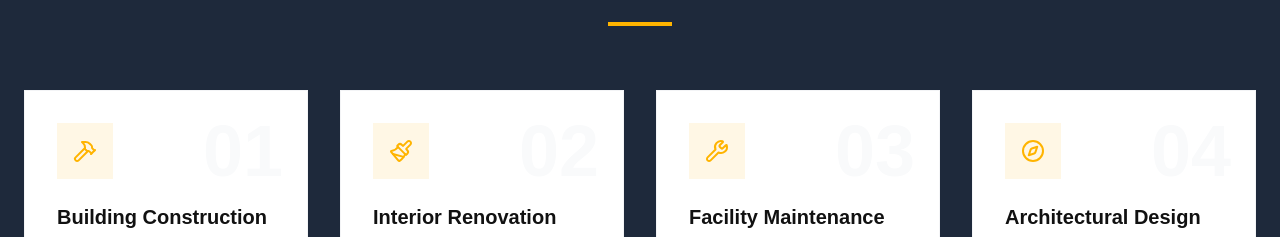
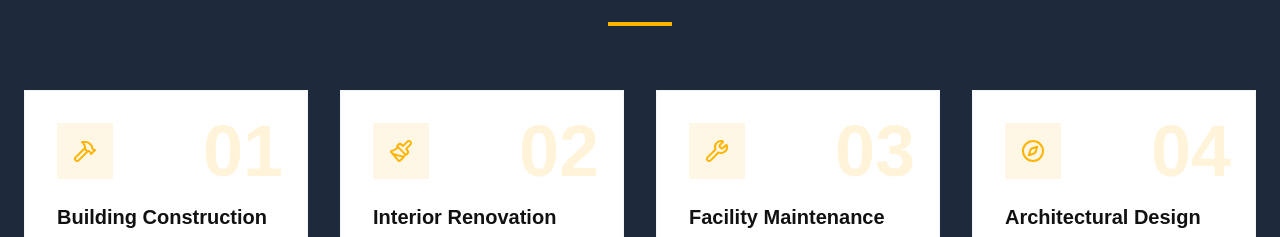
Before and after one commit to MohammedYasar132/Construction-Site, a React (Vite) app in the folder frontend/: page / in a window 1280 px wide. Shown: the part 1166-1403 px from the top of the page. Built offline with nearby package versions, Linux system fonts and the light colour scheme; no server answers.

Commit message:
Changed Theme

```diff
--- a/frontend/src/components/UI/Card.jsx
+++ b/frontend/src/components/UI/Card.jsx
@@ -13,7 +13,7 @@ export const ServiceCard = ({ icon: Icon, title, description, index }) => {
       className="bg-white dark:bg-dark-card p-8 border border-gray-100 dark:border-gray-800 relative hover:shadow-premium group transition-all duration-350"
     >
       {/* Decorative background number */}
-      <span className="absolute right-6 top-6 text-7xl font-display font-black text-gray-50 dark:text-gray-900 select-none pointer-events-none group-hover:text-primary/10 transition-colors">
+      <span className="absolute right-6 top-6 text-7xl font-display font-black text-primary/15 select-none pointer-events-none group-hover:text-primary/30 transition-colors">
         0{index + 1}
       </span>
 
```
